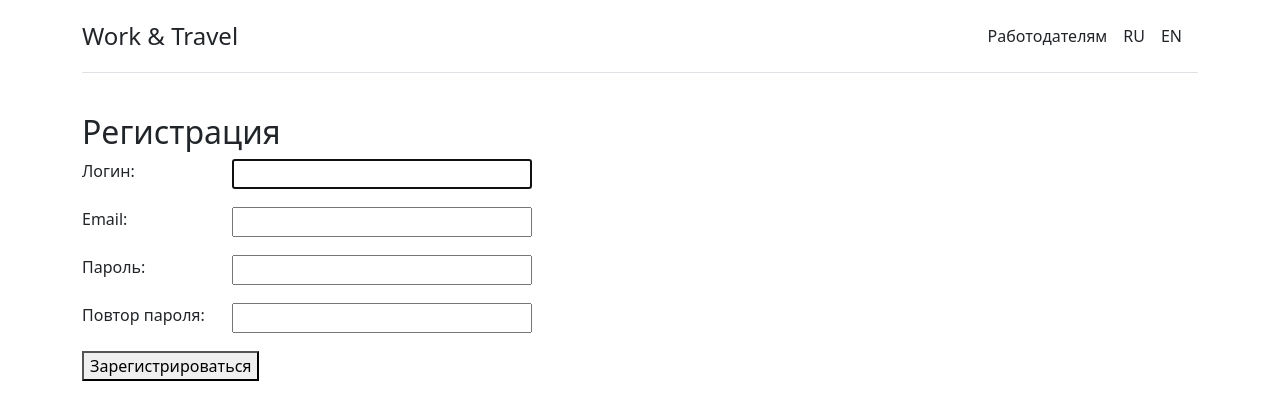
After one commit to dyushes/wt_project, a Django app: page /registr/ in a window 1280 px wide. The commit adds this page. Shown: the top 420 px of the page. Run offline with Django 4.2, Linux system fonts and the light colour scheme.

Commit message:
Добавил регистрацию

```diff
--- /dev/null
+++ b/main/forms.py
@@ -0,0 +1,14 @@
+from django import forms
+from django.contrib.auth.forms import UserCreationForm
+from django.contrib.auth.models import User
+
+
+class RegisterUserForm(UserCreationForm):
+    username = forms.CharField(label='Логин', widget=forms.TextInput(attrs={'class': 'form-input'}))
+    email = forms.EmailField(label='Email', widget=forms.EmailInput(attrs={'class': 'form-input'}))
+    password1 = forms.CharField(label='Пароль', widget=forms.PasswordInput(attrs={'class': 'form-input'}))
+    password2 = forms.CharField(label='Повтор пароля', widget=forms.PasswordInput(attrs={'class': 'form-input'}))
+
+    class Meta:
+        model = User
+        fields = ('username', 'email', 'password1', 'password2')
--- a/main/urls.py
+++ b/main/urls.py
@@ -1,9 +1,9 @@
+from . import views
 from django.urls import path
-from . import views
 
 urlpatterns = [
     path('', views.index),
-    path('registration', views.registration),
+    path('registr/', views.registr),
     path('login', views.login),
     path('jobvacancy', views.jobvacancy)
 ]
--- a/main/views.py
+++ b/main/views.py
@@ -1,5 +1,7 @@
+from .models import JobVacancy
 from django.shortcuts import render
-from .models import JobVacancy
+from .forms import RegisterUserForm
+from django.contrib.auth.forms import UserCreationForm
 
 
 def index(request):
@@ -7,7 +9,7 @@ def index(request):
 
 
 def registration(request):
-    return render(request, '../static/../templates/main/registration.php')
+    return render(request, '../static/../templates/main/registr.html')
 
 
 def login(request):
@@ -17,3 +19,30 @@ def login(request):
 def jobvacancy(request):
     job_vacancy = JobVacancy.objects.all()
     return render(request, '../static/../templates/main/jobvacancy.html', {'job_vacancy': job_vacancy})
+
+
+# Функция регистрации
+def registr(request):
+    # Массив для передачи данных шаблонны
+    data = {}
+    # Проверка что есть запрос POST
+    if request.method == 'POST':
+        # Создаём форму
+        form = RegisterUserForm(request.POST)
+        # Валидация данных из формы
+        if form.is_valid():
+            # Сохраняем пользователя
+            form.save()
+            # Передача формы к рендару
+            data['form'] = form
+            # Передача надписи, если прошло всё успешно
+            data['res'] = "Всё прошло успешно"
+            # Рендаринг страницы
+            return render(request, 'main/login.html', data)
+    else: # Иначе
+        # Создаём форму
+        form = RegisterUserForm()
+        # Передаём форму для рендеринга
+        data['form'] = form
+        # Рендаринг страницы
+        return render(request, 'main/registr.html', data)
--- a/static/main/assets/stylesheet.css
+++ b/static/main/assets/stylesheet.css
@@ -208,3 +208,24 @@ ul.hr li {
     margin: 20px 34%;
     text-align: left;
 }
+
+
+
+.form-input {
+    width: 300px;
+    font-size: 16px;
+}
+
+
+.form-label {
+    display: inline-block;
+    min-width: 150px;
+    vertical-align: top;
+}
+
+
+.form-error ul {
+    list-style: none;
+    padding: 0;
+    color: #CC0000;
+}
--- a/templates/main/index.html
+++ b/templates/main/index.html
@@ -14,7 +14,7 @@ Work and Travel
             <li><img class="h-center" src="/static/main/assets/photos/main_photo.jpg"></li>
             <li><a class="help" href="#">Помощь</a></li>
             <li>
-                <a class="supernova-button_tinted supernova-button_secondary" href="registration">
+                <a class="supernova-button_tinted supernova-button_secondary" href="registr">
                    Регистрация
                 </a>
             </li>
--- /dev/null
+++ b/templates/main/registr.html
@@ -0,0 +1,19 @@
+{% extends 'main/header.html'%}
+
+{% block title %}
+Регистрация
+{% endblock %}
+
+{% block body %}
+    <div class="container">
+        <h2>Регистрация</h2>
+        <form method="post">
+            {% csrf_token %}
+            {% for f in form %}
+                <p><label class="form-label" for="{{ f.id_for_label }}">{{f.label}}: </label>{{ f }}</p>
+                <div class="form-error">{{ f.errors }}</div>
+            {% endfor %}
+            <button type="submit">Зарегистрироваться</button>
+        </form>
+    </div>
+{% endblock %}
--- a/wtDjango/urls.py
+++ b/wtDjango/urls.py
@@ -13,6 +13,7 @@ Including another URLconf
     1. Import the include() function: from django.urls import include, path
     2. Add a URL to urlpatterns:  path('blog/', include('blog.urls'))
 """
+from main import views
 from django.contrib import admin
 from django.urls import path, include
 
```
Also changed, not shown: 1 other file.
